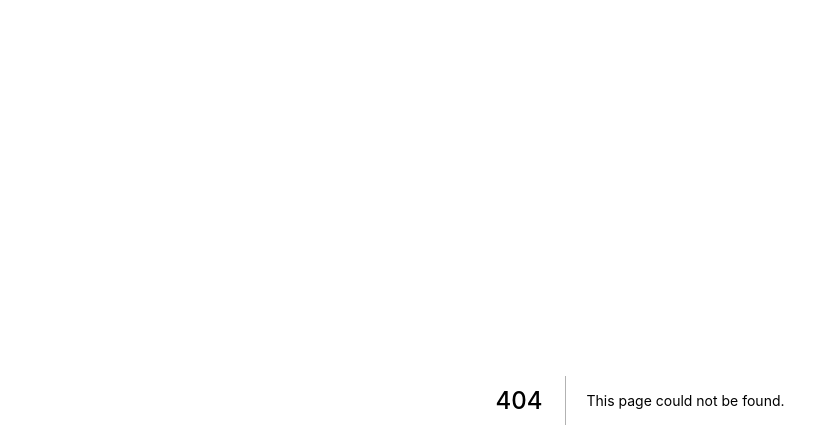
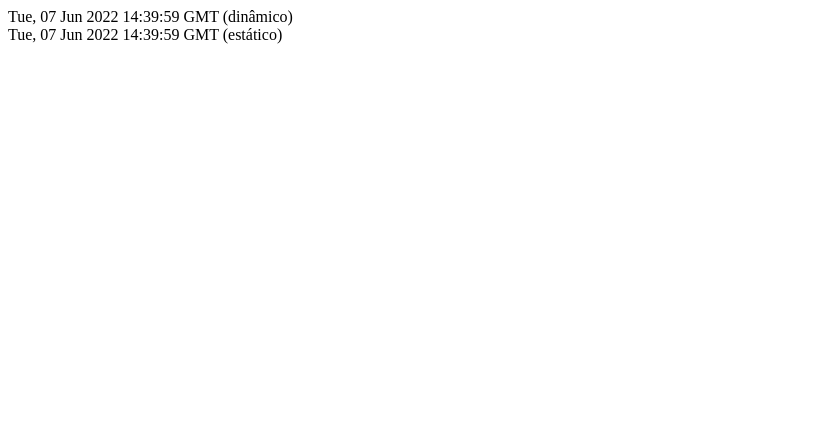
Before and after one commit to jefersonlg/ideia-unica, a Next.js app: page /tempo in a window 1280 px wide. Before the commit this address had no page. Shown: the top 448 px of the page, without its empty margins (0-839 px from the left). Built offline with nearby package versions, Linux system fonts and the light colour scheme.

Commit message:
teste getStaticProps

```diff
--- /dev/null
+++ b/pages/tempo.js
@@ -0,0 +1,28 @@
+
+
+function Tempo(props) {
+    console.log('Passando pelo Frontend');
+    const dynamicDate = new Date();
+    const dynamicDateString = dynamicDate.toGMTString();
+
+    return (
+        <div>
+            <div>{dynamicDateString} (dinâmico)</div>
+            <div>{props.staticDateString} (estático)</div>
+        </div>
+    )
+}
+
+export function getStaticProps(){
+    console.log('Passando pelo getStaticProps();');
+    const staticDate = new Date();
+    const staticDateString = staticDate.toGMTString();
+
+    return {
+        props: {
+            staticDateString
+        }
+}
+}
+
+export default Tempo;
```
